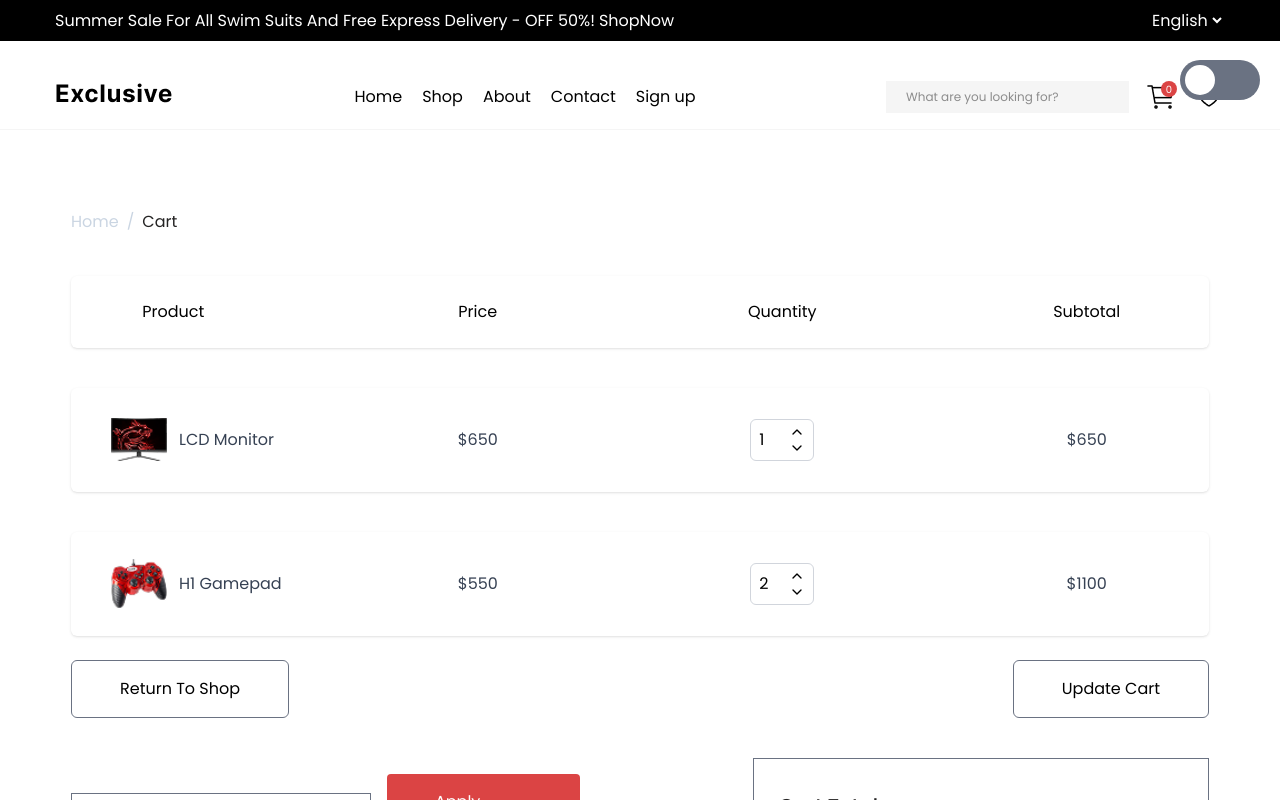
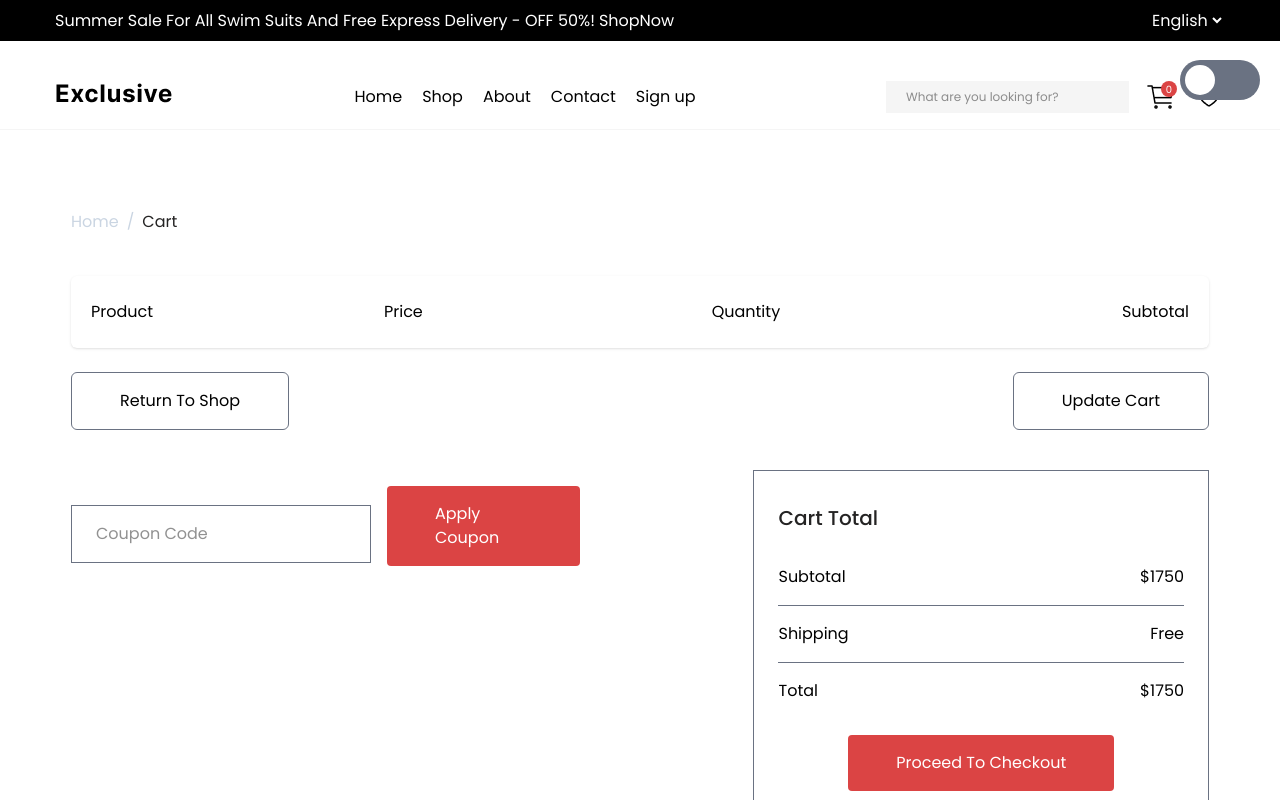
Before and after one commit to Alamin-Coding/ES-FDR-2503-E-Commerce, a React (Vite) app: page /cart in a window 1280 px wide. Shown: the top 800 px of the page. Built offline with nearby package versions, Linux system fonts and the light colour scheme.

Commit message:
shop cart add

```diff
--- a/src/components/CartTable.jsx
+++ b/src/components/CartTable.jsx
@@ -1,23 +1,28 @@
-import React from "react";
+import React, { use, useEffect, useState } from "react";
 import Section from "./Section";
 import Container from "./Container";
 import Cart_1 from "./../assets/cart-1.png";
 import Cart_2 from "./../assets/cart-2.png";
 import { ChevronDown, ChevronUp } from "lucide-react";
 import { Link } from "react-router";
-
-const cartItems = [
-	{
-		id: 1,
-		name: "LCD Monitor",
-		price: 650,
-		quantity: 1,
-		image: Cart_1,
-	},
-	{ id: 2, name: "H1 Gamepad", price: 550, quantity: 2, image: Cart_2 },
-];
+import { useSelector } from "react-redux";
 
 const CartTable = () => {
+	const [totalItem, setTotalItem] = useState(1);
+	const { cartList } = useSelector((state) => state.cart);
+	console.log(cartList);
+
+	const handleQuantity = (value, id) => {
+		console.log(value, id);
+	};
+	const handleIncrement = (id) => {
+		const totalCartItem = cartList.map((item) => item.id === id);
+		console.log(totalCartItem);
+	};
+	const handleDecrement = () => {
+		setTotalItem(totalItem - 1);
+	};
+
 	return (
 		<Section>
 			<Container>
@@ -31,40 +36,53 @@ const CartTable = () => {
 					</Link>
 				</div>
 				<div className="w-full space-y-10 mt-10.5">
-					<div className="grid grid-cols-4 justify-items-center gap-45 items-center text-black text-[16px] pl-10 pr-15 py-6 shadow-sm rounded-md">
-						<span>Product</span>
-						<span>Price</span>
-						<span>Quantity</span>
-						<span>Subtotal</span>
-					</div>
-					{cartItems.map((item) => (
-						<div
-							key={item.id}
-							className="grid grid-cols-4 justify-items-center gap-45 items-center text-black text-[16px] pl-10 pr-15 py-6 shadow-sm rounded-md "
-						>
-							<div className="flex items-center gap-3">
-								<img
-									src={item.image}
-									alt={item.name}
-									className="w-14 h-14 object-contain"
-								/>
-								<span className="text-gray-700 whitespace-nowrap">
-									{item.name}
-								</span>
-							</div>
-							<span className="text-gray-700">${item.price}</span>
-							<div className="w-16 border border-gray-300 rounded-md px-2 py-1 text-center flex items-center justify-between">
-								<span>{item.quantity}</span>
-								<span>
-									<ChevronUp className="w-4 h-4 cursor-pointer" />
-									<ChevronDown className="w-4 h-4 cursor-pointer" />
-								</span>
-							</div>
-							<span className="text-right text-gray-700">
-								${item.price * item.quantity}
-							</span>
-						</div>
-					))}
+					<table className="w-full">
+						<tr className="text-black text-[16px] pl-10 pr-15 py-6 shadow-sm rounded-md">
+							<td className="px-5 h-[72px]">Product</td>
+							<td className="px-5 h-[72px]">Price</td>
+							<td className="px-5 h-[72px] text-center">Quantity</td>
+							<td className="px-5 h-[72px] text-right">Subtotal</td>
+						</tr>
+						{cartList.map((item) => (
+							<tr className="text-black text-[16px] pl-10 pr-15 py-6 shadow-sm rounded-md">
+								<td className="px-5 h-[72px]">
+									<div className="flex items-center gap-2">
+										<div className="size-[54px] overflow-hidden">
+											<img
+												src={item.thumbnail}
+												alt="image"
+												className="h-full"
+											/>
+										</div>
+										<p>{item.title}</p>
+									</div>
+								</td>
+								<td className="px-5 h-[72px]">${item.price}</td>
+								<td className="px-5 h-[72px] text-center">
+									<div className="border p-1 w-[72px] h-12 rounded flex items-center gap-1 justify-between">
+										<span className="mx-2">{item.quantity}</span>
+										<div className="flex flex-col">
+											<button
+												className="cursor-pointer"
+												onClick={() => handleIncrement(item.id)}
+											>
+												<ChevronUp size={16} />
+											</button>
+											<button
+												className="cursor-pointer"
+												onClick={() => handleDecrement(item.quantity, item.id)}
+											>
+												<ChevronDown size={16} />
+											</button>
+										</div>
+									</div>
+								</td>
+								<td className="px-5 h-[72px] text-right">
+									{item.price * item.quantity}
+								</td>
+							</tr>
+						))}
+					</table>
 				</div>
 				<div className="flex justify-between items-center mt-6 pb-10">
 					<button className=" text-black py-4 px-12 rounded-md border border-gray-500 cursor-pointer">
--- a/src/components/CetagoriesCard.jsx
+++ b/src/components/CetagoriesCard.jsx
@@ -9,7 +9,6 @@ import { useEffect, useState } from "react";
 import axios from "axios";
 
 const CetagoriesCard = () => {
-	console.log("djjsljfldksjtr tretrept r");
 	const [cardData, setCardData] = useState([]);
 
 	useEffect(() => {
--- a/src/components/Header.jsx
+++ b/src/components/Header.jsx
@@ -12,9 +12,8 @@ import { useSelector } from "react-redux";
 const Header = () => {
 	// const user = null; // Replace with actual user data or authentication logic
 	const { user } = useContext(AuthContext);
-	const { value } = useSelector((state) => state.cart);
+	const { cartList } = useSelector((state) => state.cart);
 
-	console.log(user);
 	return (
 		<div>
 			<div className="text-white bg-black py-2">
@@ -92,7 +91,7 @@ const Header = () => {
 								<Link to="/cart" className="cursor-pointer relative">
 									<img src={cartIcon} alt="icon" />
 									<span className="absolute top-0 right-0 z-10 size-4 rounded-full bg-my_secondary text-white text-[10px] flex items-center justify-center">
-										{value.length}
+										{cartList.length}
 									</span>
 								</Link>
 								<Link to="/wishlist" className="cursor-pointer">
--- a/src/components/ProductCard.jsx
+++ b/src/components/ProductCard.jsx
@@ -9,13 +9,18 @@ const ProductCardItem = ({
 	showPrice = true,
 	price_with_rating = false,
 }) => {
-	const { value } = useSelector((state) => state.cart);
+	const { cartList } = useSelector((state) => state.cart);
 	const dispatch = useDispatch();
 
-	console.log(value);
-
+	const isCartItem = cartList.find((item) => item.id === product.id);
 	const handleAddToCart = () => {
-		dispatch(addToCart(product));
+		console.log(cartList)
+		if (!isCartItem) {
+			dispatch(addToCart({
+				...product,
+				quantity: 1
+			}));
+		}
 	};
 
 	return (
@@ -38,9 +43,9 @@ const ProductCardItem = ({
 				</div>
 				<button
 					onClick={handleAddToCart}
-					className="flex justify-center text-white bg-black absolute w-full px-2 py-2 bottom-1 group-hover:bottom-0 cursor-pointer opacity-0 group-hover:opacity-100 transition-all"
+					className={`flex justify-center text-white bg-black absolute w-full px-2 py-2 bottom-1 group-hover:bottom-0 ${isCartItem ? "cursor-not-allowed" : "cursor-pointer"} opacity-0 group-hover:opacity-100 transition-all`}
 				>
-					Add To Cart
+					{isCartItem ? "Already in cart" : "Add to cart"}
 				</button>
 			</div>
 			<div className="pt-4">
--- a/src/components/ProfileDropdown.jsx
+++ b/src/components/ProfileDropdown.jsx
@@ -17,8 +17,6 @@ const menuItems = [
 ];
 const ProfileDropdown = ({ className }) => {
 	const { user, logOutUser, abc } = useContext(AuthContext);
-
-	console.log(abc);
 	return (
 		<div className={`absolute top-6 right-0 mt-2 z-30 ${className}`}>
 			<div className="bg-[#1e1b3a] rounded-xl p-2 w-56 border border-white/10 shadow-lg">
--- a/src/components/Root.jsx
+++ b/src/components/Root.jsx
@@ -6,7 +6,6 @@ import { ThemeContext } from "../context/ThemeContext";
 
 const Root = () => {
 	const { theme,handleThemeChange } = useContext(ThemeContext);
-	console.log(theme);
 
 	return (
 		<main className="bg-slate-100 dark:bg-black dark:text-white">
--- a/src/context/AuthContext.jsx
+++ b/src/context/AuthContext.jsx
@@ -26,7 +26,6 @@ const AuthProvider = ({ children }) => {
 				// Signed up
 				const user = userCredential.user;
 				setLoading(false);
-				console.log(user);
 			})
 			.catch((error) => {
 				const errorMessage = error.message;
@@ -36,7 +35,6 @@ const AuthProvider = ({ children }) => {
 	};
 
 	const signUpWithGoogle = () => {
-		console.log("Sign up with google");
 		const provider = new GoogleAuthProvider();
 		signInWithPopup(auth, provider)
 			.then((result) => {
@@ -45,7 +43,6 @@ const AuthProvider = ({ children }) => {
 				const token = credential.accessToken;
 				// The signed-in user info.
 				const user = result.user;
-				console.log(user);
 			})
 			.catch((error) => {
 				// Handle Errors here.
@@ -70,7 +67,6 @@ const AuthProvider = ({ children }) => {
 				auth.onAuthStateChanged((currentUser) => {
 					setUser(currentUser);
 				});
-				console.log(user);
 			})
 			.catch((error) => {
 				const errorMessage = error.message;
--- a/src/features/cart/cartSlice.js
+++ b/src/features/cart/cartSlice.js
@@ -1,20 +1,29 @@
-import { createSlice } from '@reduxjs/toolkit'
+import { createSlice } from "@reduxjs/toolkit";
 
 const initialState = {
-  value: [],
-}
+	cartList:
+		localStorage.getItem("cartList") ?
+			JSON.parse(localStorage.getItem("cartList"))
+		:	[],
+};
 
 export const cartSlice = createSlice({
-  name: 'cart',
-  initialState,
-  reducers: {
-    addToCart: (state, action) => {
-        state.value.push(action.payload)
-    },
-  },
-})
+	name: "cart",
+	initialState,
+	reducers: {
+		addToCart: (state, action) => {
+			// setItem('cartList', JSON.stringify([...state.cartList, action.payload]));
+			// set local storage
+			localStorage.setItem(
+				"cartList",
+				JSON.stringify([...state.cartList, action.payload]),
+			);
+			state.cartList = [...state.cartList, action.payload];
+		},
+	},
+});
 
 // Action creators are generated for each case reducer function
-export const { addToCart } = cartSlice.actions
+export const { addToCart } = cartSlice.actions;
 
-export default cartSlice.reducer
+export default cartSlice.reducer;
--- /dev/null
+++ b/src/features/shop/shopSlice.js
@@ -0,0 +1,20 @@
+import { createSlice } from '@reduxjs/toolkit'
+
+const initialState = {
+  activeMenu: 'All',
+}
+
+export const shopSlice = createSlice({
+  name: 'shop',
+  initialState,
+  reducers: {
+    activeCategory: (state, action) => {
+        state.activeMenu = action.payload
+    },
+  },
+})
+
+// Action creators are generated for each case reducer function
+export const { activeCategory } = shopSlice.actions
+
+export default shopSlice.reducer
--- a/src/pages/SignupPage.jsx
+++ b/src/pages/SignupPage.jsx
@@ -27,7 +27,6 @@ const SignupPage = () => {
 	const handleSignup = async () => {
 		try {
 			const res = await signUP(userValue.email, userValue.password);
-			console.log("RESPONSE:  ", res);
 			setUserValue({
 				name: "",
 				email: "",
--- a/src/store.js
+++ b/src/store.js
@@ -1,9 +1,11 @@
 import { configureStore } from '@reduxjs/toolkit'
 import cartReducer from './features/cart/cartSlice'
+import shopReducer from './features/shop/shopSlice'
 
 export const store = configureStore({
   reducer: {
     cart: cartReducer,
+    shop: shopReducer
     // wishlist: wishlistReducer,
   },
 })
```
Also changed, not shown: src/pages/ProductPage.jsx (+21 -102 lines).
